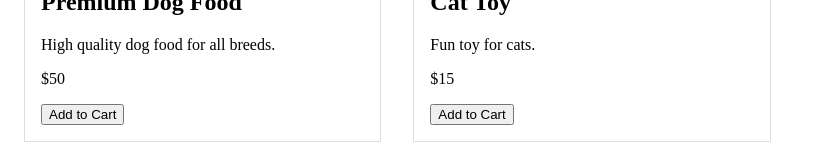
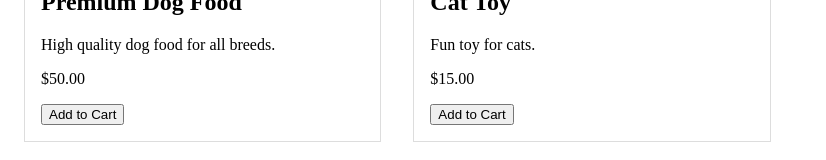
Before and after one commit to benlaguroun/Webstack---Portfolio-Project, a React (Create React App) app in the folder pet-care-ecommerce/pet-care/: page /products in a window 1280 px wide. Shown: the part 496-656 px from the top of the page, without its empty margins (0-826 px from the left). Built offline with nearby package versions, Linux system fonts and the light colour scheme; data requests are answered from the project's data file.

Commit message:
component to display individual product details

```diff
--- a/pet-care-ecommerce/pet-care/src/components/ProductCard.js
+++ b/pet-care-ecommerce/pet-care/src/components/ProductCard.js
@@ -1,20 +1,13 @@
 import React from 'react';
-import { useCart } from '../context/CartContext';
 
 const ProductCard = ({ product }) => {
-  const { dispatch } = useCart();
-
-  const addToCart = () => {
-    dispatch({ type: 'ADD_TO_CART', product });
-  };
-
   return (
     <div className="product-card">
       <img src={product.image} alt={product.name} />
       <h2>{product.name}</h2>
       <p>{product.description}</p>
-      <p>${product.price}</p>
-      <button onClick={addToCart}>Add to Cart</button>
+      <p>${product.price.toFixed(2)}</p>
+      <button>Add to Cart</button>
     </div>
   );
 };
```
